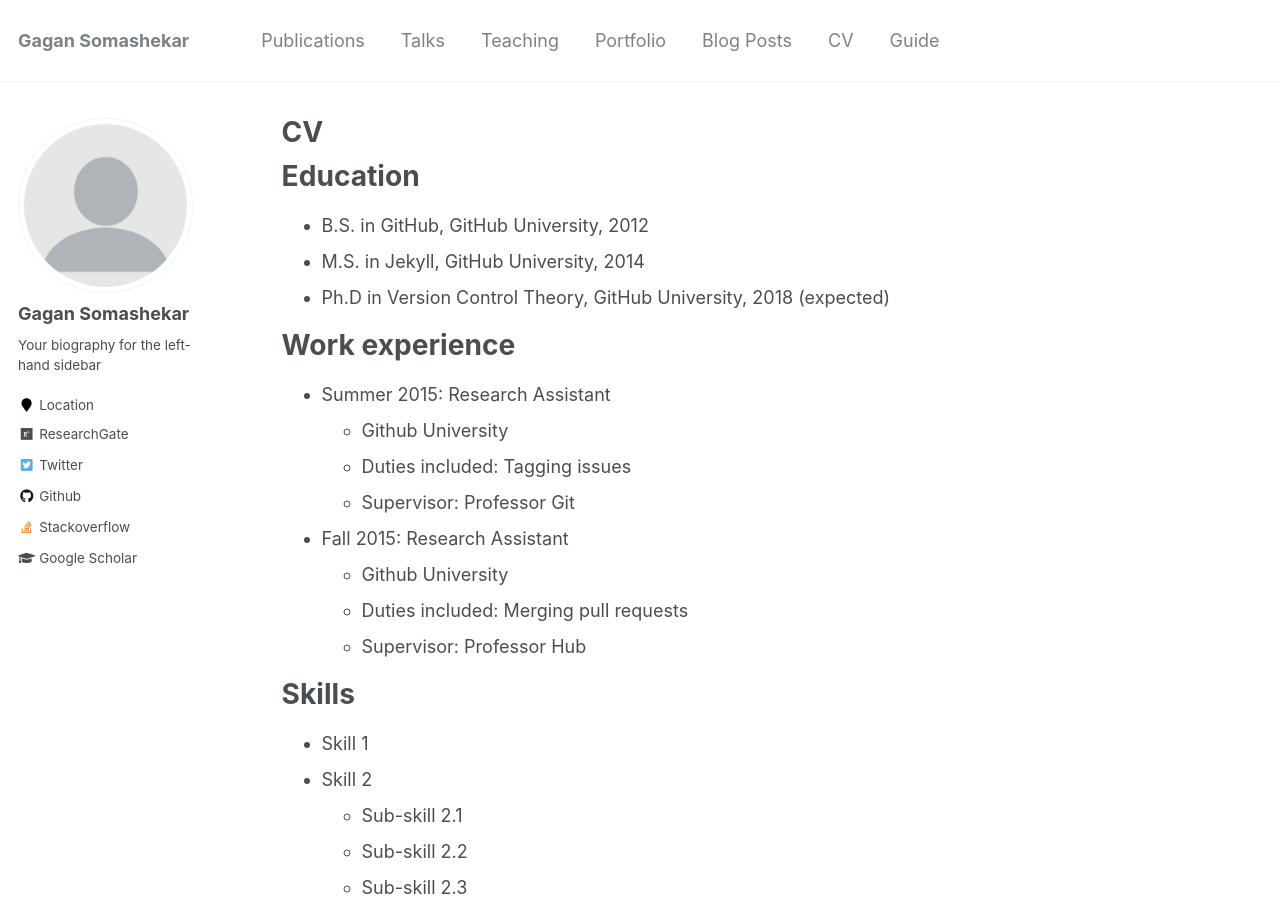
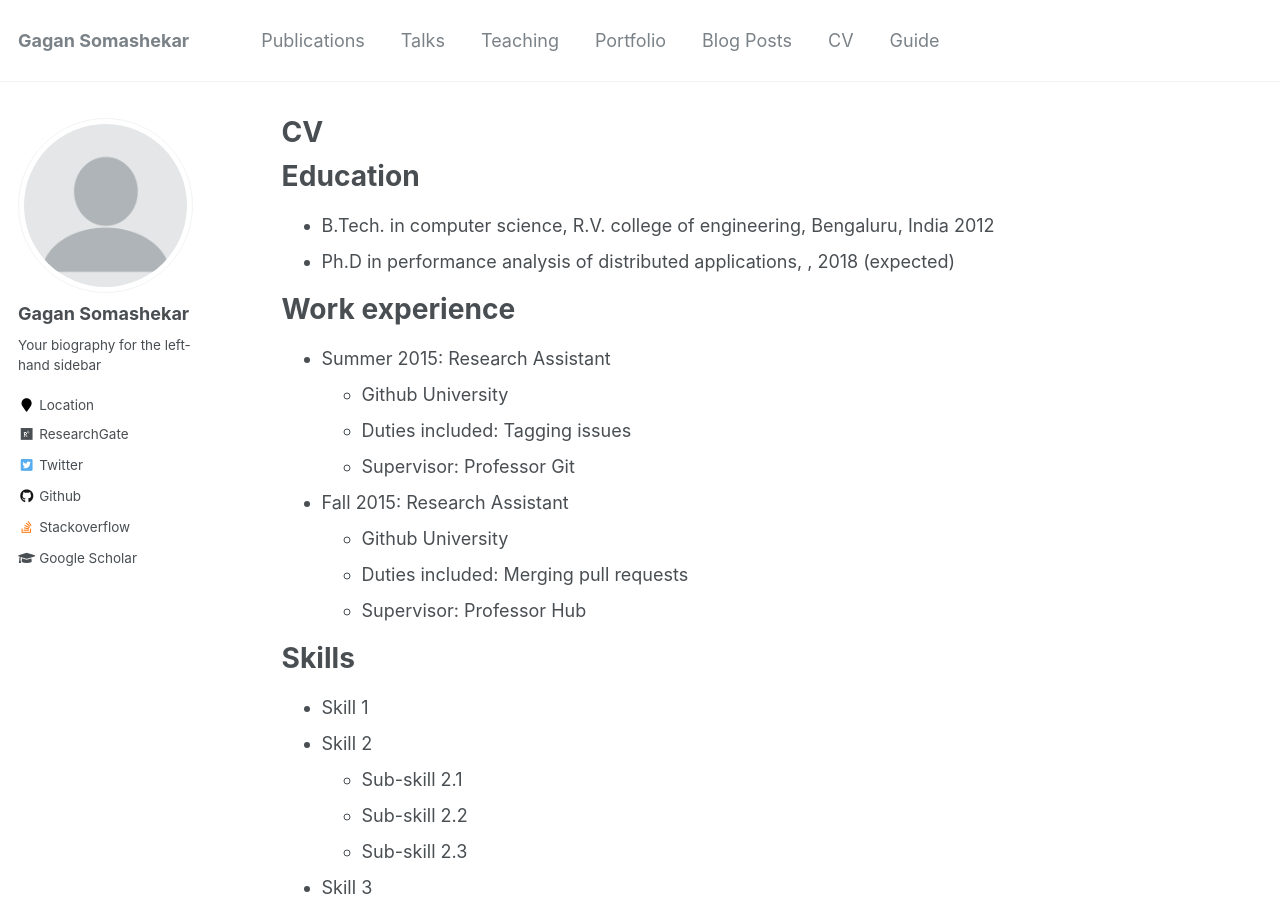
Before and after one commit to gaganso/gaganso.github.io, a Jekyll site: the page built from _pages/cv.md, in a window 1280 px wide and 900 px high. Built offline with Jekyll 4.4.1, drawn with Linux system fonts in a browser that asks for light colours.

```diff
--- a/_pages/cv.md
+++ b/_pages/cv.md
@@ -11,9 +11,8 @@ redirect_from:
 
 Education
 ======
-* B.S. in GitHub, GitHub University, 2012
-* M.S. in Jekyll, GitHub University, 2014
-* Ph.D in Version Control Theory, GitHub University, 2018 (expected)
+* B.Tech. in computer science, R.V. college of engineering, Bengaluru, India 2012
+* Ph.D in performance analysis of distributed applications, , 2018 (expected)
 
 Work experience
 ======
```
Also changed, not shown: _pages/about.md (+1 -1 lines).
